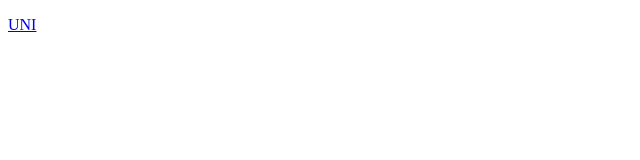
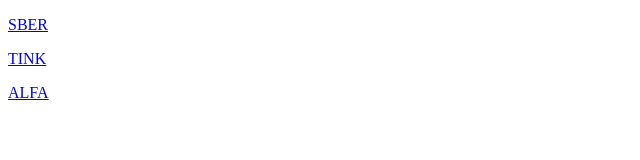
Before and after one commit to avkuzmin/avkuzmin.github.io, a plain HTML site: page index.html in a window 1280 px wide. Shown: the whole page, without its empty margins (0-640 px from the left). Drawn offline with Linux system fonts and the light colour scheme.

Commit message:
Update index.html

```diff
--- a/index.html
+++ b/index.html
@@ -5,7 +5,9 @@
 </head>
 
 <body>
-    <p><a href="bank100000000028://qr.nspk.ru/AD10001ET7NGKJSC9RE89FN85MHNAHQ5?type=02&bank=100000000057&sum=2500&cur=RUB&crc=2D87">UNI</a></p>
+    <p><a href="bank100000000111://qr.nspk.ru/AD10001ET7NGKJSC9RE89FN85MHNAHQ5?type=02&bank=100000000057&sum=2500&cur=RUB&crc=2D87">SBER</a></p>
+    <p><a href="bank100000000004://qr.nspk.ru/AD10001ET7NGKJSC9RE89FN85MHNAHQ5?type=02&bank=100000000057&sum=2500&cur=RUB&crc=2D87">TINK</a></p>
+    <p><a href="bank100000000008://qr.nspk.ru/AD10001ET7NGKJSC9RE89FN85MHNAHQ5?type=02&bank=100000000057&sum=2500&cur=RUB&crc=2D87">ALFA</a></p>
 </body>
 
 </html>
```
